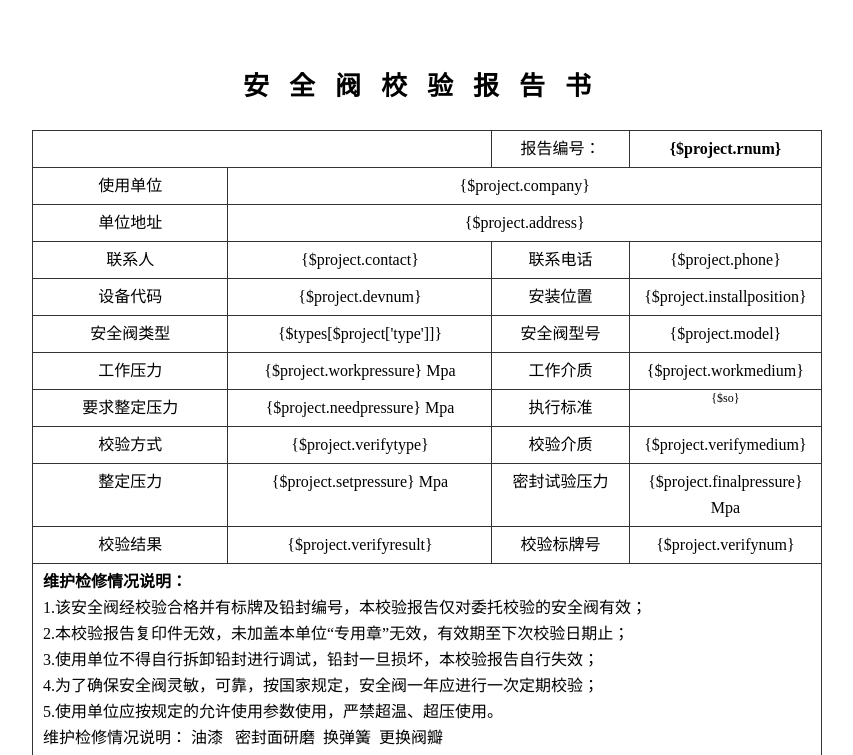
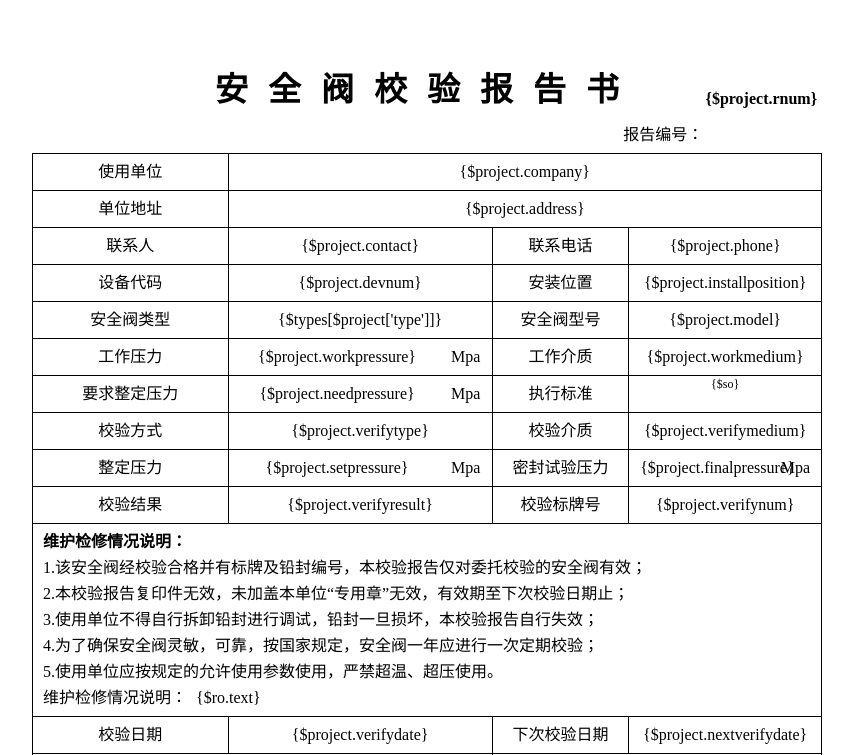
Before and after one commit to Zoombin/Valve-Web, a PHP site: page /DbName/Home/View/Project/print1.html in a window 1280 px wide. Shown: the top 755 px of the page, without its empty margins (213-1066 px from the left). Run offline with PHP 8.4, Linux system fonts and the light colour scheme.

Commit message:
打印样式调整和维修多选功能添加

```diff
--- a/Home/View/Project/print1.html
+++ b/Home/View/Project/print1.html
@@ -7,12 +7,11 @@
 	</head>
 	<body>
 		<div class="container-fluid main-content">
-		<table class="data-table">
-		<caption>安全阀校验报告书</caption>
+		<table class="data-table noborder">
+		<caption>安全阀校验报告书<span>{$project.rnum}</span></caption>
         <tr>
-        	<td colspan="2" class="w50"></td>
-        	<td class="w25">报告编号：</td>
-        	<td class="w25"><strong>{$project.rnum}</strong></td>
+        	<td colspan="2" class="w50 noborder"></td>
+        	<td colspan="2" class="noborder text-right" style="padding-right: 15%">报告编号：</td>
         </tr>
 	        <tr>
 	          <td class="w25">使用单位</td>
@@ -42,13 +41,13 @@
             </tr>
 	        <tr>
 	          <td class="w25">工作压力</td>
-	          <td class="w25 hand-write">{$project.workpressure} Mpa</td>
+	          <td class="w25 hand-write"><span class="text-info">{$project.workpressure}</span><span class="text-unit">Mpa</span></td>
 	          <td class="w25">工作介质</td>
 	          <td class="w25 hand-write">{$project.workmedium}</td>
             </tr>
 	        <tr>
 	          <td class="w25">要求整定压力</td>
-	          <td class="w25 hand-write">{$project.needpressure} Mpa</td>
+	          <td class="w25 hand-write"><span class="text-info">{$project.needpressure}</span><span class="text-unit">Mpa</span></td>
 	          <td class="w25">执行标准</td>
 	          <td class="w25 hand-write standard">
 	          <volist name="standards" id="so" key="skey">
@@ -64,9 +63,9 @@
             </tr>
 	        <tr>
 	          <td class="w25">整定压力</td>
-	          <td class="w25 hand-write">{$project.setpressure} Mpa</td>
+	          <td class="w25 hand-write"><span class="text-info">{$project.setpressure}</span><span class="text-unit">Mpa</span></td>
 	          <td class="w25">密封试验压力</td>
-	          <td class="w25 hand-write">{$project.finalpressure} Mpa</td>
+	          <td class="w25 hand-write"><span class="text-info">{$project.finalpressure}</span><span class="text-unit">Mpa</span></td>
             </tr>
 	        <tr>
 	          <td class="w25">校验结果</td>
@@ -81,7 +80,11 @@
 	          	<li>3.使用单位不得自行拆卸铅封进行调试，铅封一旦损坏，本校验报告自行失效；  </li>
 	          	<li>4.为了确保安全阀灵敏，可靠，按国家规定，安全阀一年应进行一次定期校验； </li>
 	          	<li>5.使用单位应按规定的允许使用参数使用，严禁超温、超压使用。</li>
-                <li>维护检修情况说明： 油漆   密封面研磨  换弹簧  更换阀瓣</li>
+                <li>维护检修情况说明：<volist name="repairs" id="ro">
+												<if condition="$ro.isselected eq 1">
+												<label class="checkbox-inline">{$ro.text}</label>
+												</if>
+										</volist></li>
 	          </ul></td>
             </tr>
 	        <tr>
@@ -92,21 +95,23 @@
             </tr>
 	        <tr>
 	          <td colspan="2" rowspan="2" class="w50"> 校验： <span class="font1"><img alt="{$project.verifyman}" src="{:U('Project/fonts',array('font'=>$project['verifyman']))}"> </span>    {$project.verifymandate}</td>
-	          <td colspan="2" rowspan="2" class="w50 p20">（检验机构核准编号）：</td>
+	          <td colspan="2" class="w50 text-left" style="border-bottom: none;padding: 0">（检验机构核准编号）：</td>
             </tr>
-	        <tr> </tr>
+            <tr>
+	          <td colspan="2" style="border-bottom: none;border-top: none;padding: 0">&nbsp;</td>
+            </tr>
 	        <tr>
 	          <td colspan="2" rowspan="2" class="w50"> 审批： <span class="font1"><img alt="{$project.auditman}" src="{:U('Project/fonts',array('font'=>$project['auditman']))}"></span>      {$project.auditmandate}</td>
-	          <td colspan="2" class="w50 p20">（校验机构校验专用章）</td>
+	          <td colspan="2" class="w50" style="border-bottom: none;border-top: none;padding: 0">（校验机构校验专用章）</td>
             </tr>
 	        <tr>
-	          <td colspan="2">                         年    月    日 </td>
+	          <td colspan="2" style="border-top: none;text-align: right;padding:0 18px 0 0;">{$project.verifydate}</td>
             </tr>
 	        <tr>
-	          <td colspan="4" class="text-right">苏州中特安安全阀检测研究有限公司 </td>
+	          <td colspan="4" class="text-right text-small noborder">苏州中特安安全阀检测研究有限公司 </td>
             </tr>
 	        <tr>
-	          <td colspan="4"  class="text-right">电话：0512-65786922   </td>
+	          <td colspan="4"  class="text-right text-small noborder">电话：0512-65786922   </td>
             </tr>
       </table>
       <button class="printbtn" onclick="window.print();">打印</button>
--- a/Public/css/print.css
+++ b/Public/css/print.css
@@ -1,112 +1,45 @@
-@CHARSET "UTF-8";
-html, body, div, span, object, iframe,
-h1, h2, h3, h4, h5, h6, p, blockquote, pre,
-abbr, address, cite, code,
-del, dfn, em, img, ins, kbd, q, samp,
-small, strong, sub, sup, var,
-b, i,
-dl, dt, dd, ol, ul, li,
-fieldset, form, label, legend,
-table, caption, tbody, tfoot, thead, tr, th, td,
-article, aside, canvas, details, figcaption, figure,
-footer, header, hgroup, menu, nav, section, summary,
-time, mark, audio, video {
-    margin:0;
-    padding:0;
-    border:0;
-    outline:0;
-    font-size:100%;
-    vertical-align:baseline;
-    background:transparent;
-}
-
-body {
-    line-height:1;
-}
-
-:focus {
-	outline: 1;
-}
-
-article,aside,canvas,details,figcaption,figure,
-footer,header,hgroup,menu,nav,section,summary {
-    display:block;
-}
-
-nav ul {
-    list-style:none;
-}
-
-blockquote, q {
-    quotes:none;
-}
-
-blockquote:before, blockquote:after,
-q:before, q:after {
-    content:'';
-    content:none;
-}
-
-a {
-    margin:0;
-    padding:0;
-    border:0;
-    font-size:100%;
-    vertical-align:baseline;
-    background:transparent;
-}
-
-ins {
-    background-color:#ff9;
-    color:#000;
-    text-decoration:none;
-}
-
-mark {
-    background-color:#ff9;
-    color:#000;
-    font-style:italic;
-    font-weight:bold;
-}
-
-del {
-    text-decoration: line-through;
-}
-
-abbr[title], dfn[title] {
-    border-bottom:1px dotted #000;
-    cursor:help;
-}
-
-table {
-    border-collapse:collapse;
-    border-spacing:0;
-}
-
-hr {
-    display:block;
-    height:1px;
-    border:0;
-    border-top:1px solid #cccccc;
-    margin:1em 0;
-    padding:0;
-}
-
-input, select {
-    vertical-align:middle;
-}
-ul{list-style: none;}
-*{box-sizing: border-box;}
-table{border-collapse: collapse;}
-.data-table{width: 100%;border: 1px solid #333;}
-.data-table caption {padding: 10px 0;font-size: 26px;font-weight: bold;letter-spacing: 20px; margin-bottom:20px;}
-.data-table td,.data-table th{border: 1px solid #333;padding: 5px 10px 5px;text-align: center; line-height:26px;font-size: 12pt;vertical-align: top}
-h3{text-align: left;}
-.rlist li{ display: block;text-align: left;}
-.printbtn{display: none;}
-.hand-write{font-family: '宋体';font-size: 11pt}
-.data-table  .text-left{ text-align:left;}
-.data-table  .text-right{ text-align:right;}
-.data-table .p20{padding: 20px 10px;}
-.data-table  .standard{padding: 0}
-.standard span{font-size: 12px;display: block;line-height: 16px;}
+abbr,address,article,aside,audio,b,blockquote,body,canvas,caption,cite,code,dd,del,details,dfn,div,dl,dt,em,fieldset,figcaption,figure,footer,form,h1,h2,h3,h4,h5,h6,header,hgroup,html,i,iframe,img,ins,kbd,label,legend,li,mark,menu,nav,object,ol,p,pre,q,samp,section,small,span,strong,sub,summary,sup,table,tbody,td,tfoot,th,thead,time,tr,ul,var,video{margin:0;padding:0;border:0;outline:0;font-size:100%;vertical-align:baseline;background:0 0}
+body{line-height:1}
+:focus{outline:1}
+article,aside,canvas,details,figcaption,figure,footer,header,hgroup,menu,nav,section,summary{display:block}
+nav ul{list-style:none}
+blockquote,q{quotes:none}
+blockquote:after,blockquote:before,q:after,q:before{content:'';content:none}
+a{margin:0;padding:0;border:0;font-size:100%;vertical-align:baseline;background:0 0}
+ins{background-color:#ff9;color:#000;text-decoration:none}
+mark{background-color:#ff9;color:#000;font-style:italic;font-weight:700}
+del{text-decoration:line-through}
+abbr[title],dfn[title]{border-bottom:1px dotted #000;cursor:help}
+table{border-collapse:collapse;border-spacing:0}
+hr{display:block;height:1px;border:0;border-top:1px solid #ccc;margin:1em 0;padding:0}
+input,select{vertical-align:middle}
+ul{list-style:none}
+*{box-sizing:border-box}
+.main-content{margin:5% auto;width:700px}
+.data-table{border:1.3pt solid #000;width:100%}
+.data-table caption{padding:10px 0;font-size:33px;font-weight:900;letter-spacing:20px;margin-bottom:0px;text-align: center;position: relative;}
+.data-table caption span{font-size: 16px;text-align: right;position:absolute;right:5px;bottom:10px;letter-spacing:normal;}
+.data-table td,.data-table th{border:1.3pt solid #000;padding:5px 10px 5px;text-align:center;line-height:26px;font-size:12pt;vertical-align:top}
+.noborder{border: none !important;}
+.w25{width:25%}
+.w33{width:33.333%}
+.w50{width:50%}
+.w75{width:75%}
+.w100{width:100%}
+.data-table .p20{padding:20px 10px}
+h3{text-align:left}
+.text-left{text-align: left !important;}
+.text-right{text-align: right !important;}
+.rlist li{display:block;text-align:left}
+.rlist li label{padding: 0 5px;}
+.printbtn{margin-top:20px;border:1px solid #ccc;background:#eee;padding:5px 30px;cursor:pointer}
+.printbtn:hover{background:#007aff;border:1px solid #007aff;color:#fff;transition:ease .3s}
+.hand-write{font-family:'宋体';font-size:11pt}
+.hand-write .text-info{display: inline-block;width: 80%}
+.hand-write .text-unit{display: inline-block;width: 19%;text-align: right;}
+.data-table .text-left{text-align:left}
+.data-table .text-right{text-align:right}
+.data-table .standard{padding:0}
+.data-table .text-small{font-size: 12px;padding: 0}
+.standard span{font-size:12px;display:block;line-height:16px}
+.printbtn{display: none !important;}
--- a/Public/css/screen.css
+++ b/Public/css/screen.css
@@ -1,118 +1,44 @@
-@CHARSET "UTF-8";
-html, body, div, span, object, iframe,
-h1, h2, h3, h4, h5, h6, p, blockquote, pre,
-abbr, address, cite, code,
-del, dfn, em, img, ins, kbd, q, samp,
-small, strong, sub, sup, var,
-b, i,
-dl, dt, dd, ol, ul, li,
-fieldset, form, label, legend,
-table, caption, tbody, tfoot, thead, tr, th, td,
-article, aside, canvas, details, figcaption, figure,
-footer, header, hgroup, menu, nav, section, summary,
-time, mark, audio, video {
-    margin:0;
-    padding:0;
-    border:0;
-    outline:0;
-    font-size:100%;
-    vertical-align:baseline;
-    background:transparent;
-}
-
-body {
-    line-height:1;
-}
-
-:focus {
-	outline: 1;
-}
-
-article,aside,canvas,details,figcaption,figure,
-footer,header,hgroup,menu,nav,section,summary {
-    display:block;
-}
-
-nav ul {
-    list-style:none;
-}
-
-blockquote, q {
-    quotes:none;
-}
-
-blockquote:before, blockquote:after,
-q:before, q:after {
-    content:'';
-    content:none;
-}
-
-a {
-    margin:0;
-    padding:0;
-    border:0;
-    font-size:100%;
-    vertical-align:baseline;
-    background:transparent;
-}
-
-ins {
-    background-color:#ff9;
-    color:#000;
-    text-decoration:none;
-}
-
-mark {
-    background-color:#ff9;
-    color:#000;
-    font-style:italic;
-    font-weight:bold;
-}
-
-del {
-    text-decoration: line-through;
-}
-
-abbr[title], dfn[title] {
-    border-bottom:1px dotted #000;
-    cursor:help;
-}
-
-table {
-    border-collapse:collapse;
-    border-spacing:0;
-}
-
-hr {
-    display:block;
-    height:1px;
-    border:0;
-    border-top:1px solid #cccccc;
-    margin:1em 0;
-    padding:0;
-}
-
-input, select {
-    vertical-align:middle;
-}
-ul{list-style: none;}
-*{box-sizing: border-box;}
-.main-content{width: 90%;margin: 5% auto; max-width:790px; }
-.data-table{border: 1px solid #333; width:100%;}
-.data-table caption {padding: 10px 0;font-size: 26px;font-weight: bold;letter-spacing: 20px; margin-bottom:20px;}
-.data-table td,.data-table th{border: 1px solid #333;padding: 5px 10px 5px;text-align: center; line-height:26px;font-size: 12pt;vertical-align: top}
-.w25{width: 25%;}
-.w33{width: 33.333%}
-.w50{width: 50%;}
-.w75{width: 75%;}
-.w100{width: 100%;}
-.data-table .p20{padding: 20px 10px;}
-h3{text-align: left;}
-.rlist li{ display: block;text-align: left;}
-.printbtn{ margin-top:20px; border:1px  solid #ccc; background:#eee; padding:5px 30px; cursor:pointer;}
-.printbtn:hover{ background:#007aff;border:1px  solid #007aff; color:#fff; transition: ease 0.3s}
-.hand-write{font-family: '宋体';font-size: 11pt}
-.data-table  .text-left{ text-align:left;}
-.data-table  .text-right{ text-align:right;}
-.data-table  .standard{padding: 0}
-.standard span{font-size: 12px;display: block;line-height: 16px;}
+abbr,address,article,aside,audio,b,blockquote,body,canvas,caption,cite,code,dd,del,details,dfn,div,dl,dt,em,fieldset,figcaption,figure,footer,form,h1,h2,h3,h4,h5,h6,header,hgroup,html,i,iframe,img,ins,kbd,label,legend,li,mark,menu,nav,object,ol,p,pre,q,samp,section,small,span,strong,sub,summary,sup,table,tbody,td,tfoot,th,thead,time,tr,ul,var,video{margin:0;padding:0;border:0;outline:0;font-size:100%;vertical-align:baseline;background:0 0}
+body{line-height:1}
+:focus{outline:1}
+article,aside,canvas,details,figcaption,figure,footer,header,hgroup,menu,nav,section,summary{display:block}
+nav ul{list-style:none}
+blockquote,q{quotes:none}
+blockquote:after,blockquote:before,q:after,q:before{content:'';content:none}
+a{margin:0;padding:0;border:0;font-size:100%;vertical-align:baseline;background:0 0}
+ins{background-color:#ff9;color:#000;text-decoration:none}
+mark{background-color:#ff9;color:#000;font-style:italic;font-weight:700}
+del{text-decoration:line-through}
+abbr[title],dfn[title]{border-bottom:1px dotted #000;cursor:help}
+table{border-collapse:collapse;border-spacing:0}
+hr{display:block;height:1px;border:0;border-top:1px solid #ccc;margin:1em 0;padding:0}
+input,select{vertical-align:middle}
+ul{list-style:none}
+*{box-sizing:border-box}
+.main-content{margin:5% auto;width:790px}
+.data-table{border:1.3pt solid #000;width:100%}
+.data-table caption{padding:10px 0;font-size:33px;font-weight:900;letter-spacing:20px;margin-bottom:0px;text-align: center;position: relative;}
+.data-table caption span{font-size: 16px;text-align: right;position:absolute;right:5px;bottom:10px;letter-spacing:normal;}
+.data-table td,.data-table th{border:1.3pt solid #000;padding:5px 10px 5px;text-align:center;line-height:26px;font-size:12pt;vertical-align:top}
+.noborder{border: none !important;}
+.w25{width:25%}
+.w33{width:33.333%}
+.w50{width:50%}
+.w75{width:75%}
+.w100{width:100%}
+.data-table .p20{padding:20px 10px}
+h3{text-align:left}
+.text-left{text-align: left !important;}
+.text-right{text-align: right !important;}
+.rlist li{display:block;text-align:left}
+.rlist li label{padding: 0 5px;}
+.printbtn{margin-top:20px;border:1px solid #ccc;background:#eee;padding:5px 30px;cursor:pointer}
+.printbtn:hover{background:#007aff;border:1px solid #007aff;color:#fff;transition:ease .3s}
+.hand-write{font-family:'宋体';font-size:11pt}
+.hand-write .text-info{display: inline-block;width: 80%}
+.hand-write .text-unit{display: inline-block;width: 19%;text-align: right;}
+.data-table .text-left{text-align:left}
+.data-table .text-right{text-align:right}
+.data-table .standard{padding:0}
+.data-table .text-small{font-size: 12px;padding: 0}
+.standard span{font-size:12px;display:block;line-height:16px}
```
Also changed, not shown: Home/Common/function.php (+12 -0 lines), Home/Controller/ProjectController.class.php (+39 -4 lines), Home/View/Project/add.html (+12 -0 lines), Home/View/Project/print2.html (+28 -26 lines).
